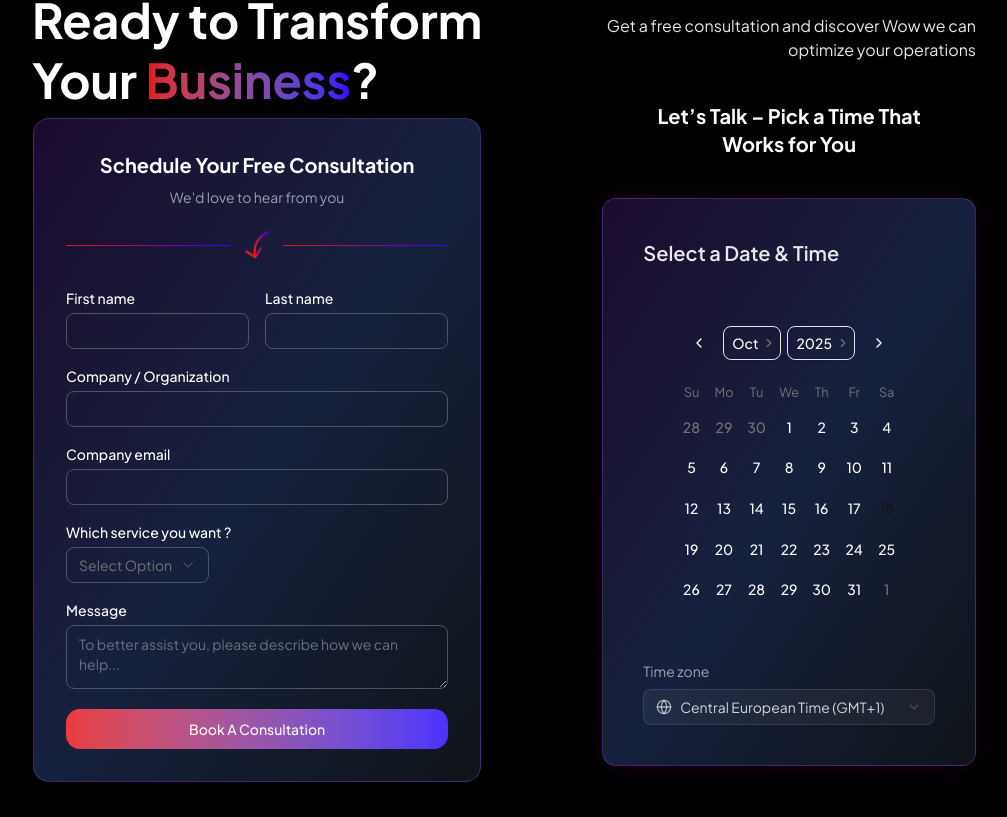
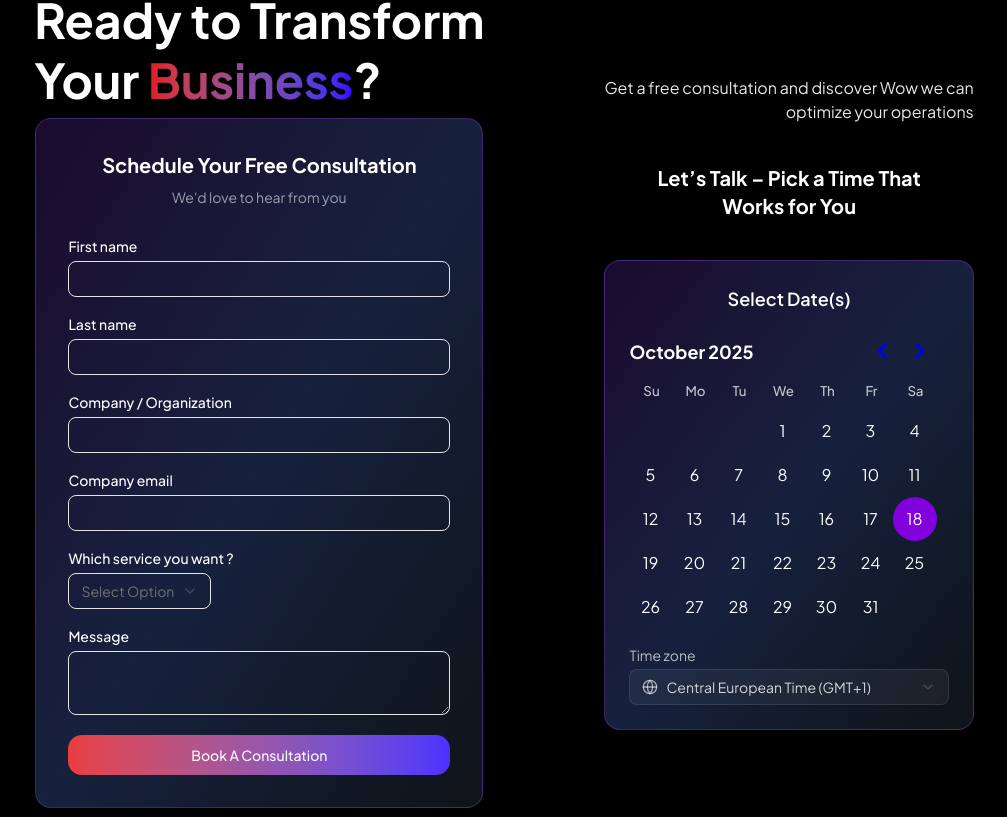
Before and after one commit to abedinalways/kreatovate, a Next.js app: page / in a window 1280 px wide. Shown: the part 4083-4900 px from the top of the page, without its empty margins (136-1143 px from the left). Built offline with nearby package versions, Linux system fonts and the light colour scheme.

Commit message:
update contact section

```diff
--- a/src/components/feedback/Feedback.tsx
+++ b/src/components/feedback/Feedback.tsx
@@ -4,7 +4,7 @@ import Reviews from './Reviews';
 
 const Feedback = () => {
   return (
-    <div className="custom-container px-4 sm:px-36 md:px-5 py-20 flex-col gap-8 justify-center items-center">
+    <div id='testimonial' className="custom-container px-4 sm:px-36 md:px-5 py-20 flex-col gap-8 justify-center items-center">
       <div className="flex justify-center items-center">
         <HeadingButton btnText="Testimonial" />
       </div>
--- a/src/components/shared/consultation form/ConsultationForm.tsx
+++ b/src/components/shared/consultation form/ConsultationForm.tsx
@@ -23,10 +23,10 @@ import {
   SelectTrigger,
   SelectValue,
 } from '@/components/ui/select';
+import ButtonAll from '../ButtonAll';
+import { Calendar } from '@/components/ui/calendar';
+ // import your Calendar component
 
-import ButtonAll from '../ButtonAll';
-
-// Field Configuration Types
 export interface FormFieldConfig {
   name: string;
   label: string;
@@ -47,15 +47,12 @@ export interface ConsultationFormProps {
   showButtonIcon?: boolean;
   onSubmit?: (data: Record<string, any>) => Promise<void>;
   className?: string;
-  showDecorator?: boolean;
   apiEndpoint?: string;
   successMessage?: string;
   errorMessage?: string;
-};
+}
 
-
-
-// Default Fields Configuration
+// Default fields
 const defaultFields: FormFieldConfig[] = [
   {
     name: 'firstName',
@@ -63,7 +60,7 @@ const defaultFields: FormFieldConfig[] = [
     type: 'text',
     required: true,
     gridCol: 2,
-    validation: z.string().min(2, 'First name must be at least 2 characters'),
+    validation: z.string().min(2),
   },
   {
     name: 'lastName',
@@ -71,7 +68,7 @@ const defaultFields: FormFieldConfig[] = [
     type: 'text',
     required: true,
     gridCol: 2,
-    validation: z.string().min(2, 'Last name must be at least 2 characters'),
+    validation: z.string().min(2),
   },
   {
     name: 'company',
@@ -79,7 +76,7 @@ const defaultFields: FormFieldConfig[] = [
     type: 'text',
     required: true,
     gridCol: 1,
-    validation: z.string().min(2, 'Company name is required'),
+    validation: z.string().min(2),
   },
   {
     name: 'email',
@@ -87,7 +84,7 @@ const defaultFields: FormFieldConfig[] = [
     type: 'email',
     required: true,
     gridCol: 1,
-    validation: z.string().email('Please enter a valid email'),
+    validation: z.string().email(),
   },
   {
     name: 'service',
@@ -95,7 +92,7 @@ const defaultFields: FormFieldConfig[] = [
     type: 'select',
     required: true,
     gridCol: 1,
-    validation: z.string().min(1, 'Please select a service'),
+    validation: z.string().min(1),
     options: [
       { value: 'digital-marketing', label: 'Digital Marketing' },
       { value: 'seo', label: 'SEO Services' },
@@ -109,11 +106,12 @@ const defaultFields: FormFieldConfig[] = [
     name: 'message',
     label: 'Message',
     type: 'textarea',
-    placeholder: 'To better assist you, please describe how we can help...',
     rows: 4,
     gridCol: 1,
     validation: z.string().optional(),
   },
+  // Add hidden field for dates
+
 ];
 
 export function ConsultationForm({
@@ -124,98 +122,73 @@ export function ConsultationForm({
   showButtonIcon = true,
   onSubmit,
   className = 'text-white',
-  showDecorator = true,
   apiEndpoint = '/api/consultation',
   successMessage = 'Form submitted successfully!',
   errorMessage = 'Something went wrong. Please try again.',
 }: ConsultationFormProps) {
   const [isSubmitting, setIsSubmitting] = React.useState(false);
 
-  // Create dynamic schema from fields
   const createSchema = () => {
     const schemaFields: Record<string, z.ZodType<any, any>> = {};
-
     fields.forEach(field => {
-      if (field.validation) {
-        schemaFields[field.name] = field.validation;
-      } else if (field.required) {
-        if (field.type === 'email') {
-          schemaFields[field.name] = z
-            .string()
-            .email('Please enter a valid email');
-        } else {
+      if (field.name === 'selectedDates')
+        schemaFields[field.name] = z.array(z.string());
+      else if (field.validation) schemaFields[field.name] = field.validation;
+      else if (field.required)
         schemaFields[field.name] = z
           .string()
           .min(1, `${field.label} is required`);
-        }
-      } else {
-        schemaFields[field.name] = z.string().optional();
-      }
+      else schemaFields[field.name] = z.string().optional();
     });
-
     return z.object(schemaFields);
   };
 
   const formSchema = createSchema();
   type FormValues = z.infer<typeof formSchema>;
 
-  // Initialize form
   const form = useForm<FormValues>({
     resolver: zodResolver(formSchema),
-    defaultValues: fields.reduce((acc, field) => {
-      acc[field.name] = '';
-      return acc;
-    }, {} as Record<string, string>),
+    defaultValues: fields.reduce(
+      (acc, f) => ({ ...acc, [f.name]: f.name === 'selectedDates' ? [] : '' }),
+      {} as Record<string, any>
+    ),
   });
 
-  // Handle form submission
   const handleSubmit = async (data: FormValues) => {
     setIsSubmitting(true);
-
     try {
-      if (onSubmit) {
-        await onSubmit(data);
-      } else {
+      if (onSubmit) await onSubmit(data);
+      else {
         const response = await fetch(apiEndpoint, {
           method: 'POST',
           headers: { 'Content-Type': 'application/json' },
           body: JSON.stringify(data),
         });
-
-        if (!response.ok) {
-          throw new Error('Failed to submit form');
+        if (!response.ok) throw new Error('Failed to submit form');
       }
-      }
-
       alert(successMessage);
       form.reset();
     } catch (error) {
-      console.error('Error submitting form:', error);
+      console.error(error);
       alert(errorMessage);
     } finally {
       setIsSubmitting(false);
     }
   };
 
-  // Render individual field
-  const renderField = (field: FormFieldConfig) => {
-    return (
+  const renderField = (field: FormFieldConfig) => (
     <FormField
       key={field.name}
       control={form.control}
       name={field.name}
       render={({ field: formField }) => (
         <FormItem>
-            <FormLabel>
-              {field.label}
-              {field.required && <span className="text-red-500 ml-1"></span>}
-            </FormLabel>
+          <FormLabel>{field.label}</FormLabel>
           <FormControl>
             {field.type === 'textarea' ? (
               <Textarea
+                rows={field.rows}
                 placeholder={field.placeholder}
-                  rows={field.rows}
-                  className="bg-transparent border-gray-600 text-white placeholder:text-gray-500 focus:border-purple-500"
                 {...formField}
               />
             ) : field.type === 'select' ? (
@@ -223,62 +196,41 @@ export function ConsultationForm({
                 onValueChange={formField.onChange}
                 value={formField.value}
               >
-                  <SelectTrigger className="bg-transparent border-gray-600 text-white focus:border-purple-500">
+                <SelectTrigger>
                   <SelectValue
                     placeholder={field.placeholder || 'Select Option'}
                   />
                 </SelectTrigger>
-                  <SelectContent className="bg-[#1a0b2e] border-gray-600">
-                    {field.options?.map(option => (
-                      <SelectItem
-                        key={option.value}
-                        value={option.value}
-                        className="text-white hover:bg-purple-500/20 focus:bg-purple-500/20"
-                      >
-                        {option.label}
+                <SelectContent>
+                  {field.options?.map(opt => (
+                    <SelectItem key={opt.value} value={opt.value}>
+                      {opt.label}
                     </SelectItem>
                   ))}
                 </SelectContent>
               </Select>
+            ) : field.name === 'selectedDates' ? (
+              <Calendar
+                onDatesChange={dates =>
+                  form.setValue(
+                    'selectedDates',
+                    dates.map(d => d.toISOString())
+                  )
+                }
+              />
             ) : (
               <Input
                 type={field.type}
                 placeholder={field.placeholder}
-                  className="bg-transparent border-gray-600 text-white placeholder:text-gray-500 focus:border-purple-500"
                 {...formField}
               />
             )}
           </FormControl>
-            <FormMessage className="text-red-400 text-xs" />
+          <FormMessage />
         </FormItem>
       )}
     />
   );
-  };
-
-  // Group fields by gridCol
-  const groupedFields: FormFieldConfig[][] = [];
-  let currentGroup: FormFieldConfig[] = [];
-
-  fields.forEach(field => {
-    if (field.gridCol === 1) {
-      if (currentGroup.length > 0) {
-        groupedFields.push(currentGroup);
-        currentGroup = [];
-      }
-      groupedFields.push([field]);
-    } else {
-      currentGroup.push(field);
-      if (currentGroup.length === 2) {
-        groupedFields.push(currentGroup);
-        currentGroup = [];
-      }
-    }
-  });
-
-  if (currentGroup.length > 0) {
-    groupedFields.push(currentGroup);
-  }
 
   return (
     <div
@@ -287,7 +239,6 @@ export function ConsultationForm({
         className
       )}
     >
-      {/* Header */}
       <div className="mb-8">
         <h2 className="text-xl font-bold text-white text-center mb-2">
           {title}
@@ -295,66 +246,16 @@ export function ConsultationForm({
         {subtitle && (
           <p className="text-gray-400 text-center text-sm mt-2">{subtitle}</p>
         )}
-        {showDecorator && (
-          <div className="flex items-center justify-center w-full my-6">
-            {/* Left line */}
-            <div className="flex-1 h-px bg-[linear-gradient(90deg,#E21717_0%,#3700FF_100%)]" />
-
-            {/* SVG in the middle */}
-            <div className="mx-3 flex-shrink-0">
-              <svg
-                xmlns="http://www.w3.org/2000/svg"
-                width="21"
-                height="24"
-                viewBox="0 0 21 24"
-                fill="none"
-                className="w-5 h-5 sm:w-6 sm:h-6 md:w-7 md:h-7"
-              >
-                <path
-                  d="M19.889 2.28427C20.403 2.08232 20.656 1.5019 20.4541 0.987863C20.2521 0.473823 19.6717 0.22082 19.1577 0.422764L19.5233 1.35352L19.889 2.28427ZM8.48934 23.199C8.9563 23.4939 9.57391 23.3545 9.86883 22.8875L14.6748 15.2781C14.9697 14.8112 14.8302 14.1935 14.3633 13.8986C13.8963 13.6037 13.2787 13.7432 12.9838 14.2101L8.71184 20.974L1.94793 16.7021C1.48098 16.4072 0.863365 16.5466 0.568449 17.0136C0.273533 17.4805 0.412994 18.0982 0.879945 18.3931L8.48934 23.199ZM19.5233 1.35352L19.1577 0.422764C16.6639 1.40246 13.1689 3.66802 10.6499 7.32361C8.1079 11.0126 6.58337 16.088 8.0479 22.5738L9.02334 22.3535L9.99878 22.1333C8.66331 16.219 10.0554 11.7111 12.2968 8.45843C14.5611 5.17235 17.7161 3.13791 19.889 2.28427L19.5233 1.35352Z"
-                  fill="url(#paint0_linear_6334_30867)"
-                />
-                <defs>
-                  <linearGradient
-                    id="paint0_linear_6334_30867"
-                    x1="8.47656"
-                    y1="11.8535"
-                    x2="19.5233"
-                    y2="11.8535"
-                    gradientUnits="userSpaceOnUse"
-                  >
-                    <stop stopColor="#E21717" />
-                    <stop offset="1" stopColor="#3700FF" />
-                  </linearGradient>
-                </defs>
-              </svg>
       </div>
 
-            {/* Right line */}
-            <div className="flex-1 h-px bg-[linear-gradient(90deg,#E21717_0%,#3700FF_100%)]" />
-          </div>
-        )}
-      </div>
-
-      {/* Form */}
       <Form {...form}>
         <form onSubmit={form.handleSubmit(handleSubmit)} className="space-y-5">
-          {groupedFields.map((group, groupIndex) => (
-            <div
-              key={groupIndex}
-              className={cn(
-                group.length === 2 ? 'grid grid-cols-2 gap-4' : 'block'
-              )}
-            >
-              {group.map(field => renderField(field))}
-            </div>
-          ))}
-
+          {fields.map(field => renderField(field))}
           <ButtonAll
             type="submit"
-            btnText="Book a Consultation"
+            btnText={buttonText}
             disabled={isSubmitting}
-            className="w-full "
+            className="w-full"
           >
             {isSubmitting ? 'Submitting...' : buttonText}
             {showButtonIcon && !isSubmitting && (
--- a/src/components/ui/calendar.tsx
+++ b/src/components/ui/calendar.tsx
@@ -2,9 +2,10 @@
 
 import * as React from 'react';
 import { ChevronLeft, ChevronRight, Globe } from 'lucide-react';
-import { DayButton, DayPicker, getDefaultClassNames } from 'react-day-picker';
+import { DayPicker } from 'react-day-picker';
+import 'react-day-picker/dist/style.css';
 import { cn } from '@/lib/utils';
-import { Button, buttonVariants } from '@/components/ui/button';
+
 import {
   Select,
   SelectContent,
@@ -13,18 +14,14 @@ import {
   SelectValue,
 } from '@/components/ui/select';
 
-function Calendar({
-  className,
-  classNames,
-  showOutsideDays = true,
-  captionLayout = 'label',
-  formatters,
-  components,
-  ...props
-}: React.ComponentProps<typeof DayPicker>) {
+interface CalendarProps {
+  onDatesChange?: (dates: Date[]) => void; // callback for selected dates
+}
+
+export function Calendar({ onDatesChange }: CalendarProps) {
+  const [selectedDates, setSelectedDates] = React.useState<Date[]>([]);
   const [selectedZone, setSelectedZone] = React.useState('CET');
 
-  // Predefined timezone options
   const timeZones = [
     { code: 'CET', label: 'Central European Time (GMT+1)' },
     { code: 'BST', label: 'British Summer Time (GMT+1)' },
@@ -35,154 +32,50 @@ function Calendar({
     { code: 'JST', label: 'Japan Standard Time (GMT+9)' },
   ];
 
-  const defaultClassNames = getDefaultClassNames();
+  const handleSelect = (dates: Date[] | Date | undefined) => {
+    if (!dates) return;
+    let updatedDates: Date[] = Array.isArray(dates) ? dates : [dates];
+    setSelectedDates(updatedDates);
+    onDatesChange?.(updatedDates);
+  };
 
   return (
-    <div className="w-full max-w-[95vw] sm:max-w-md md:max-w-lg lg:max-w-xl mx-auto mt-2 sm:mt-4 md:mt-6 p-4 sm:p-6 md:p-8 lg:p-10 shadow-[0_0_25px_rgba(255,0,255,0.08)] text-white rounded-lg sm:rounded-xl border border-purple-500/30 bg-gradient-to-br from-[#1a0b2e] via-[#16213e] to-[#0f1419]">
-      {/* Title */}
-      <h2 className="text-base sm:text-lg md:text-xl font-semibold mb-3 sm:mb-4 md:mb-5 text-white/90 text-center sm:text-left">
-        Select a Date & Time
-      </h2>
+    <div className="w-full max-w-lg mx-auto p-6 bg-gradient-to-br from-[#1a0b2e] via-[#16213e] to-[#0f1419] rounded-2xl border border-purple-500/30 shadow-lg text-white">
+      <h2 className="text-lg font-semibold mb-4 text-center">Select Date(s)</h2>
 
-      {/* Calendar */}
       <DayPicker
-        showOutsideDays={showOutsideDays}
-        className={cn(
-          'group/calendar p-2 sm:p-4 md:p-6 lg:p-8 [--cell-size:theme(spacing.9)] sm:[--cell-size:theme(spacing.10)] md:[--cell-size:theme(spacing.12)] [[data-slot=card-content]_&]:bg-transparent [[data-slot=popover-content]_&]:bg-transparent',
-          String.raw`rtl:**:[.rdp-button_next>svg]:rotate-180`,
-          String.raw`rtl:**:[.rdp-button_previous>svg]:rotate-180`,
-          className
-        )}
-        captionLayout={captionLayout}
-        formatters={{
-          formatMonthDropdown: date =>
-            date.toLocaleString('default', { month: 'short' }),
-          ...formatters,
+        mode="multiple"
+        selected={selectedDates}
+        onSelect={handleSelect}
+        footer={
+          selectedDates.length > 0
+            ? `${selectedDates.length} date(s) selected`
+            : undefined
+        }
+        className="rdp bg-transparent text-white"
+        modifiersClassNames={{
+          selected:
+            'bg-gradient-to-r from-[#9b5cff] to-[#ff2fd1] text-white rounded-full',
+          today: 'bg-purple-700 text-white rounded-full',
         }}
-        classNames={{
-          root: cn('w-fit mx-auto', defaultClassNames.root),
-          months: cn(
-            'flex gap-2 sm:gap-4 flex-col relative',
-            defaultClassNames.months
-          ),
-          month: cn(
-            'flex flex-col w-full gap-2 sm:gap-4',
-            defaultClassNames.month
-          ),
-          nav: cn(
-            'flex items-center gap-1 w-full absolute top-0 inset-x-0 justify-between',
-            defaultClassNames.nav
-          ),
-
-          button_previous: cn(
-            buttonVariants({ variant: 'ghost' }),
-            'size-(--cell-size) aria-disabled:opacity-50 p-0 select-none transition-all hover:bg-purple-500/10 hover:shadow-[0_0_10px_rgba(255,0,255,0.3)]',
-            defaultClassNames.button_previous
-          ),
-          button_next: cn(
-            buttonVariants({ variant: 'ghost' }),
-            'size-(--cell-size) aria-disabled:opacity-50 p-0 select-none transition-all hover:bg-purple-500/10 hover:shadow-[0_0_10px_rgba(255,0,255,0.3)]',
-            defaultClassNames.button_next
-          ),
-          month_caption: cn(
-            'flex items-center justify-center h-(--cell-size) w-full px-(--cell-size)',
-            defaultClassNames.month_caption
-          ),
-          dropdowns: cn(
-            'w-full flex items-center  text-xs sm:text-sm font-medium justify-center h-(--cell-size) gap-1 sm:gap-1.5',
-            defaultClassNames.dropdowns
-          ),
-          dropdown_root: cn(
-            'relative has-focus:border-ring border border-input shadow-xs has-focus:ring-ring/50 has-focus:ring-[3px] rounded-md',
-            defaultClassNames.dropdown_root
-          ),
-          dropdown: cn(
-            'absolute bg-black inset-0 opacity-0',
-            defaultClassNames.dropdown
-          ),
-          caption_label: cn(
-            'select-none font-medium',
-            captionLayout === 'label'
-              ? 'text-xs sm:text-sm'
-              : 'rounded-md pl-2 pr-1 flex items-center gap-1 text-xs sm:text-sm h-7 sm:h-8 [&>svg]:text-muted-foreground [&>svg]:size-3 sm:[&>svg]:size-3.5',
-            defaultClassNames.caption_label
-          ),
-          table: 'w-full border-collapse',
-          weekdays: cn('flex', defaultClassNames.weekdays),
-          weekday: cn(
-            'text-muted-foreground rounded-md flex-1 font-normal text-[0.65rem] sm:text-[0.75rem] md:text-[0.8rem] select-none',
-            defaultClassNames.weekday
-          ),
-          week: cn('flex w-full mt-1 sm:mt-2', defaultClassNames.week),
-          week_number_header: cn(
-            'select-none w-(--cell-size)',
-            defaultClassNames.week_number_header
-          ),
-          week_number: cn(
-            'text-[0.65rem] sm:text-[0.75rem] md:text-[0.8rem] select-none text-muted-foreground',
-            defaultClassNames.week_number
-          ),
-          day: cn(
-            'relative w-full h-full p-0 text-center [&:first-child[data-selected=true]_button]:rounded-l-md [&:last-child[data-selected=true]_button]:rounded-r-md group/day aspect-square select-none',
-            defaultClassNames.day
-          ),
-          range_start: cn(
-            'rounded-l-md bg-accent',
-            defaultClassNames.range_start
-          ),
-          range_middle: cn('rounded-none', defaultClassNames.range_middle),
-          range_end: cn('rounded-r-md bg-accent', defaultClassNames.range_end),
-          today: cn(
-            'bg-gradient text-accent-foreground rounded-md data-[selected=true]:rounded-none',
-            defaultClassNames.today
-          ),
-          outside: cn(
-            'text-muted-foreground aria-selected:text-muted-foreground',
-            defaultClassNames.outside
-          ),
-          disabled: cn(
-            'text-muted-foreground opacity-50',
-            defaultClassNames.disabled
-          ),
-          hidden: cn('invisible', defaultClassNames.hidden),
-          ...classNames,
-        }}
-        components={{
-          Chevron: ({ orientation }) =>
-            orientation === 'left' ? (
-              <ChevronLeft className="w-3 h-3 sm:w-4 sm:h-4 text-white" />
-            ) : (
-              <ChevronRight className="w-3 h-3 sm:w-4 sm:h-4 text-white" />
-            ),
-          DayButton: CalendarDayButton,
-          ...components,
-        }}
-        {...props}
       />
 
-      {/* 🕐 Time Zone Dropdown */}
-      <div className="mt-4 sm:mt-5 md:mt-6">
-        <p className="text-xs sm:text-sm text-white/60 mb-1 sm:mb-2">
-          Time zone
-        </p>
-
+      {/* Time Zone Selector */}
+      <div className="mt-4">
+        <p className="text-sm text-white/70 mb-1">Time zone</p>
         <Select onValueChange={setSelectedZone} defaultValue={selectedZone}>
-          <SelectTrigger className="w-full bg-white/5 border border-white/10 hover:border-purple-400/50 transition-all text-xs sm:text-sm text-white/80 px-2 sm:px-3 py-2 sm:py-2.5 rounded-md flex items-center justify-between">
-            <div className="flex items-center gap-1.5 sm:gap-2 overflow-hidden">
-              <Globe className="w-3 h-3 sm:w-4 sm:h-4 text-white/60 flex-shrink-0" />
-              <SelectValue
-                placeholder="Select a timezone"
-                className="truncate"
-              />
+          <SelectTrigger className="w-full bg-white/5 border border-white/10 text-white/80 px-3 py-2 rounded-md flex items-center justify-between">
+            <div className="flex items-center gap-2">
+              <Globe className="w-4 h-4 text-white/60" />
+              <SelectValue placeholder="Select a timezone" />
             </div>
           </SelectTrigger>
-
           <SelectContent className="bg-[#0f1419]/95 border border-purple-600/40 text-white rounded-lg shadow-lg max-h-[60vh] overflow-y-auto">
             {timeZones.map(zone => (
               <SelectItem
                 key={zone.code}
                 value={zone.code}
-                className="cursor-pointer hover:bg-white/10 px-2 sm:px-3 py-1.5 sm:py-2 text-xs sm:text-sm"
+                className="px-3 py-2 hover:bg-white/10 text-white text-sm"
               >
                 {zone.label}
               </SelectItem>
@@ -190,40 +83,20 @@ function Calendar({
           </SelectContent>
         </Select>
       </div>
+
+      {/* Selected Dates Preview */}
+      {selectedDates.length > 0 && (
+        <div className="mt-4 flex flex-wrap gap-2">
+          {selectedDates.map(date => (
+            <span
+              key={date.toISOString()}
+              className="px-2 py-1 bg-purple-600/50 rounded-full text-xs"
+            >
+              {date.toDateString()}
+            </span>
+          ))}
+        </div>
+      )}
     </div>
   );
 }
-
-// 🔮 Day Button Component
-function CalendarDayButton({
-  className,
-  day,
-  modifiers,
-  ...props
-}: React.ComponentProps<typeof DayButton>) {
-  const ref = React.useRef<HTMLButtonElement>(null);
-  React.useEffect(() => {
-    if (modifiers.focused) ref.current?.focus();
-  }, [modifiers.focused]);
-
-  return (
-    <Button
-      ref={ref}
-      variant="ghost"
-      size="icon"
-      data-day={day.date.toLocaleDateString()}
-      className={cn(
-        'w-full h-full rounded-full text-xs sm:text-sm transition-all',
-        'hover:bg-white/10 focus:outline-none focus:ring-1 sm:focus:ring-2 focus:ring-purple-500',
-        'data-[selected-single=true]:bg-gradient-to-r data-[selected-single=true]:from-[#9b5cff] data-[selected-single=true]:to-[#ff2fd1] data-[selected-single=true]:text-white',
-        'data-[range-middle=true]:bg-gradient-to-r data-[range-middle=true]:from-[#9b5cff]/60 data-[range-middle=true]:to-[#ff2fd1]/60',
-        'data-[range-start=true]:bg-gradient-to-r data-[range-start=true]:from-[#9b5cff] data-[range-start=true]:to-[#c55cff] data-[range-start=true]:text-white rounded-l-full',
-        'data-[range-end=true]:bg-gradient-to-r data-[range-end=true]:from-[#c55cff] data-[range-end=true]:to-[#ff2fd1] data-[range-end=true]:text-white rounded-r-full',
-        className
-      )}
-      {...props}
-    />
-  );
-}
-
-export { Calendar, CalendarDayButton };
```
Lines whose indentation alone changed are shown as unchanged.
